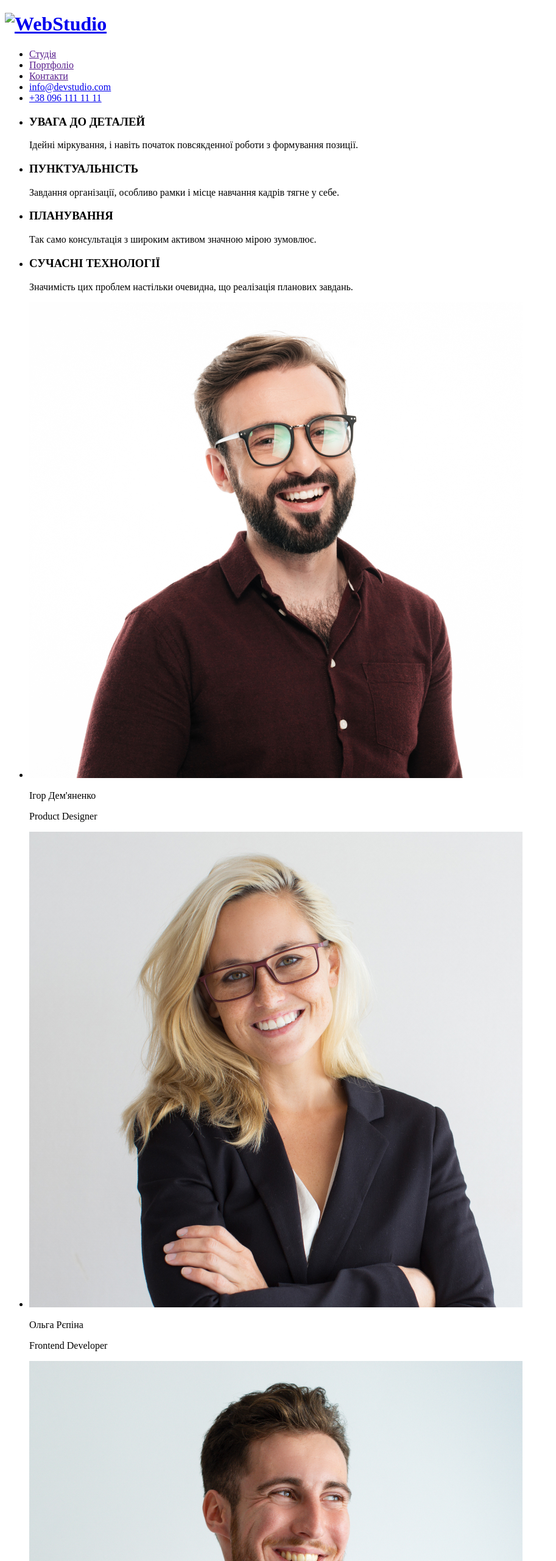
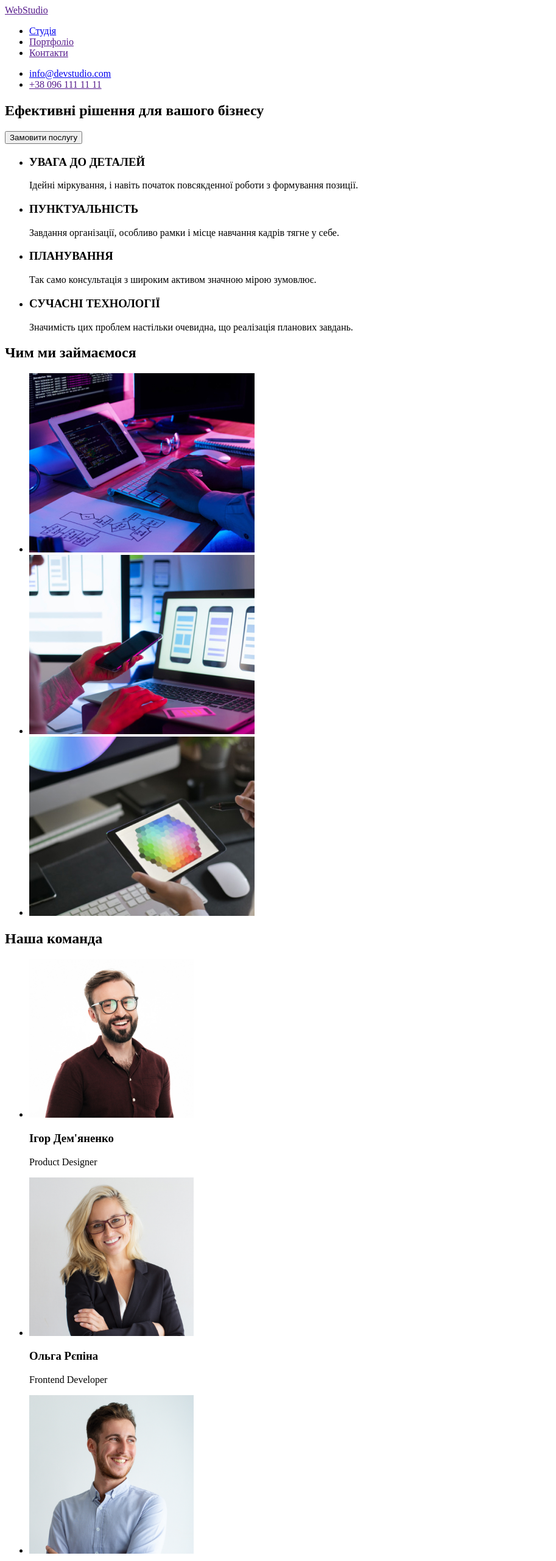
Before and after one commit to Irina40Sigova/goit-markup-hw-01, a plain HTML site: page index.html in a window 1280 px wide. Shown: the top 2560 px of the page at 61% size, without its empty margins (0-913 px from the left). Drawn offline with Linux system fonts and the light colour scheme.

Commit message:
Семантична корекція тегів

```diff
--- a/index.html
+++ b/index.html
@@ -1,43 +1,42 @@
 <!DOCTYPE html>
-<html lang="en">
+<html lang="uk">
 <head>
     <meta charset="UTF-8">
     <meta http-equiv="X-UA-Compatible" content="IE=edge">
     <meta name="viewport" content="width=device-width, initial-scale=1.0">
-    <title>WebStudio</title>
+    <title>Homework</title>
 </head>
+
 <body>
+    <!-- Шапка сайта -->
          <header>
-        <h1>
-            <a href="/">
-                <img src="images /logo.png" alt="WebStudio ">
-
-            </a>
-
-        </h1>
+            <a href="">WebStudio</a>
     <nav>
             <ul>
-                <li>
-                    <a href="">Студія</a>
-                </li>
-                <li>
-                    <a href="">Портфоліо</a>
-                </li>
-                <li>
-                    <a href="">Контакти</a>
-                </li>
-                <li>
-                    <a href="e-mail">info@devstudio.com</a>
-                </li>
-                <li>
-                    <a href="tel">+38 096 111 11 11</a>
-                </li>
+                <li><a href="/">Студія</a></li>
+                <li><a href="">Портфоліо</a></li>
+                <li><a href="">Контакти</a></li>
             </ul>
     </nav>
+            <ul>
+                <li><a href="/">info@devstudio.com</a></li>
+                <li><a href="">+38 096 111 11 11</a></li>
+             </ul>
+
 
         </header>
 
 <main>
+        <!-- Герой -->
+        <div>
+            <section>
+                <h1>Ефективні рішення для вашого бізнесу</h1>
+               <button type="button">
+                <span>Замовити послугу</span>
+               </button>
+            </section>
+        </div>
+        <!-- Пререваги -->
         <section>
             <ul>
                 <li>
@@ -58,31 +57,65 @@
                 </li>
             </ul>
         </section>
+        <!-- Особливості -->
         <section>
+                <h2>Чим ми займаємося</h2>
             <ul>
                 <li>
-                   <img src="images/img3.jpg" alt="">
-                    <p>Ігор Дем'яненко</p>
+                    <img src="./images/img(7).jpg" alt="Клавіатура"
+                        width="370" >
+                </li>
+                <li>
+                    <img src="./images/img(6).jpg" alt="Телефон в руці"
+                        width="370" >
+                </li>
+                <li>
+                    <img src="./images/img(5).jpg" alt="Піксель на планшеті"
+                        width="370">
+                </li>
+            </ul>
+     </section>
+        <!-- Команда -->
+    <section>
+        <h2>Наша команда</h2>
+            <ul>
+                <li>
+                   <img src="./images/img(4).jpg" alt="фото Ігора "
+                        width="270">
+                    <h3>Ігор Дем'яненко</h3>
                     <p>Product Designer</p>
                 </li>
                 <li>
-                    <img src="images/img.jpg" alt="">
-                    <p>Ольга Рєпіна</p>
+                    <img src="./images/img(3).jpg" alt="фото Ольги"
+                        width="270">
+                    <h3>Ольга Рєпіна</h3>
                     <p>Frontend Developer</p>
                 </li>
                 <li>
-                    <img src="images/img (1).jpg" alt="">
-                    <p>Микола Тарасов</p>
+                    <img src="./images/img(1).jpg" alt="фото Миколи"
+                        width="270">
+                    <h3>Микола Тарасов</h3>
                     <p>Marketing</p>
                 </li>
                 <li>
-                    <img src="images/img (2).jpg" alt="">
-                    <p>Михайло Єрмаков</p>
+                    <img src="./images/img(2).jpg" alt="фото Михайла"
+                        width="270">
+                   <h3>Михайло Єрмаков</h3>
                     <p>UI Designer</p>
                 </li>
             </ul>
     </section>
 </main>
+        <footer>
+            <a href="">WebStudio</a>
+                <ul>
+                    <li><a href="">м. Київ, пр-т Лесі Українки, 26</a></li>
+                    <li><a href="">info@devstudio.com</a></li>
+                    <li><a href="">+38 096 111 11 11</a></li>
+
+                </ul>
+        </footer>
+
 
 </body>
 </html>
```
Also changed, not shown: images/img(1).jpg (added), images/img(2).jpg (added), images/img(3).jpg (added), images/img(4).jpg (added), images/img(5).jpg (added), images/img(6).jpg (added), images/img(7).jpg (added). Lines whose indentation alone changed are shown as unchanged.
